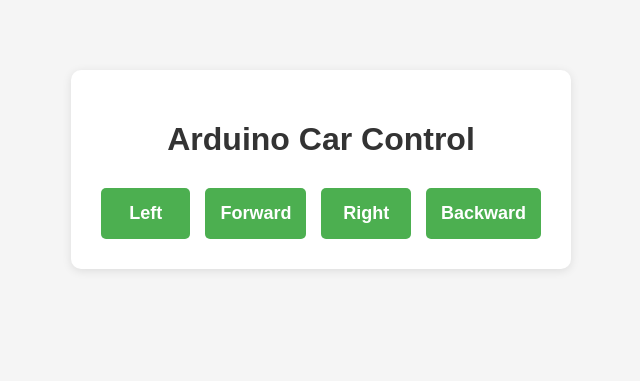
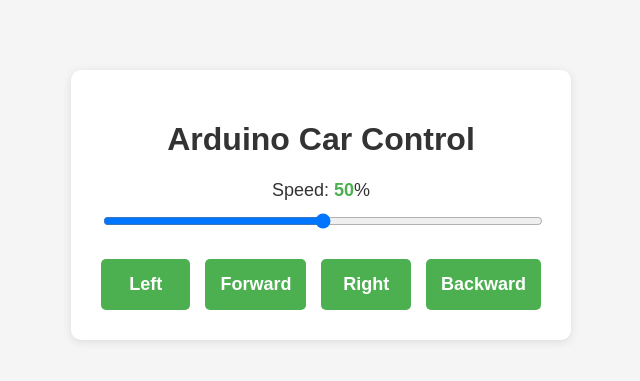
Before and after one commit to vbassagoda/arduino-car, a Flask app: page / in a window 1280 px wide. Shown: the top 381 px of the page, without its empty margins (319-959 px from the left). Run offline with Flask 3, Linux system fonts and the light colour scheme.

Commit message:
added speed controls (#1)

```diff
--- a/app.py
+++ b/app.py
@@ -19,21 +19,20 @@
     """Handle direction button clicks"""
     data = request.get_json()
     direction = data.get('direction', '').upper()
+    speed = data.get('speed', 100)  # Default 100% speed
 
     if direction in ['L', 'R', 'F', 'B']:
-        print(f"Direction selected: {direction}")
-        print(type(direction))
+        print(f"Direction: {direction}, Speed: {speed}%")
 
         # Create a UDP socket
         mySocket = socket.socket(socket.AF_INET, socket.SOCK_DGRAM)
         mySocket.settimeout(5.0)  # 5 seconds timeout for responses
-        print("UDP Client started. Enter a direction (L, R, F)")
 
-        # Send the direction to the server
-        sendDirection=direction.encode()
-        print('Sending '+str(sendDirection)+' to HOST',HOST_ARDUINO,PORT)
-        mySocket.sendto(sendDirection, (HOST_ARDUINO, PORT))
-        print('Sent '+direction+' to HOST',HOST_ARDUINO,PORT)
+        # Send direction and speed to Arduino (format: "F,75")
+        packet = f"{direction},{speed}".encode()
+        print(f'Sending {packet} to HOST {HOST_ARDUINO}:{PORT}')
+        mySocket.sendto(packet, (HOST_ARDUINO, PORT))
+        print(f'Sent {direction} at {speed}% to HOST {HOST_ARDUINO}:{PORT}')
 
         # Try to get a response, skip on timeout
         try:
@@ -46,7 +45,7 @@
         mySocket.close()
         print("Socket closed")
 
-        return jsonify({'success': True, 'message': f"Selected: {direction}"})
+        return jsonify({'success': True, 'message': f"Selected: {direction} at {speed}%"})
     else:
         return jsonify({'success': False, 'message': "Invalid direction"})
 
--- a/templates/index.html
+++ b/templates/index.html
@@ -67,11 +67,34 @@
             color: #721c24;
             border: 1px solid #f5c6cb;
         }
+        .speed-control {
+            margin-bottom: 20px;
+            text-align: center;
+        }
+        .speed-control label {
+            display: block;
+            margin-bottom: 10px;
+            font-size: 18px;
+            color: #333;
+        }
+        .speed-control input[type="range"] {
+            width: 100%;
+            height: 8px;
+            cursor: pointer;
+        }
+        #speedValue {
+            font-weight: bold;
+            color: #4CAF50;
+        }
     </style>
 </head>
 <body>
     <div class="container">
         <h1>Arduino Car Control</h1>
+        <div class="speed-control">
+            <label for="speed">Speed: <span id="speedValue">50</span>%</label>
+            <input type="range" id="speed" min="0" max="100" value="50">
+        </div>
         <div class="button-group">
             <button onclick="sendDirection('L')">Left</button>
             <button onclick="sendDirection('F')">Forward</button>
@@ -82,8 +105,14 @@
     </div>
 
     <script>
+        // Update speed display when slider changes
+        document.getElementById('speed').addEventListener('input', function() {
+            document.getElementById('speedValue').textContent = this.value;
+        });
+
         async function sendDirection(direction) {
             const messageDiv = document.getElementById('message');
+            const speed = parseInt(document.getElementById('speed').value);
             messageDiv.classList.remove('show', 'success', 'error');
 
             try {
@@ -92,7 +121,7 @@
                     headers: {
                         'Content-Type': 'application/json',
                     },
-                    body: JSON.stringify({ direction: direction })
+                    body: JSON.stringify({ direction: direction, speed: speed })
                 });
 
                 const data = await response.json();
```
Also changed, not shown: 2 other files.
